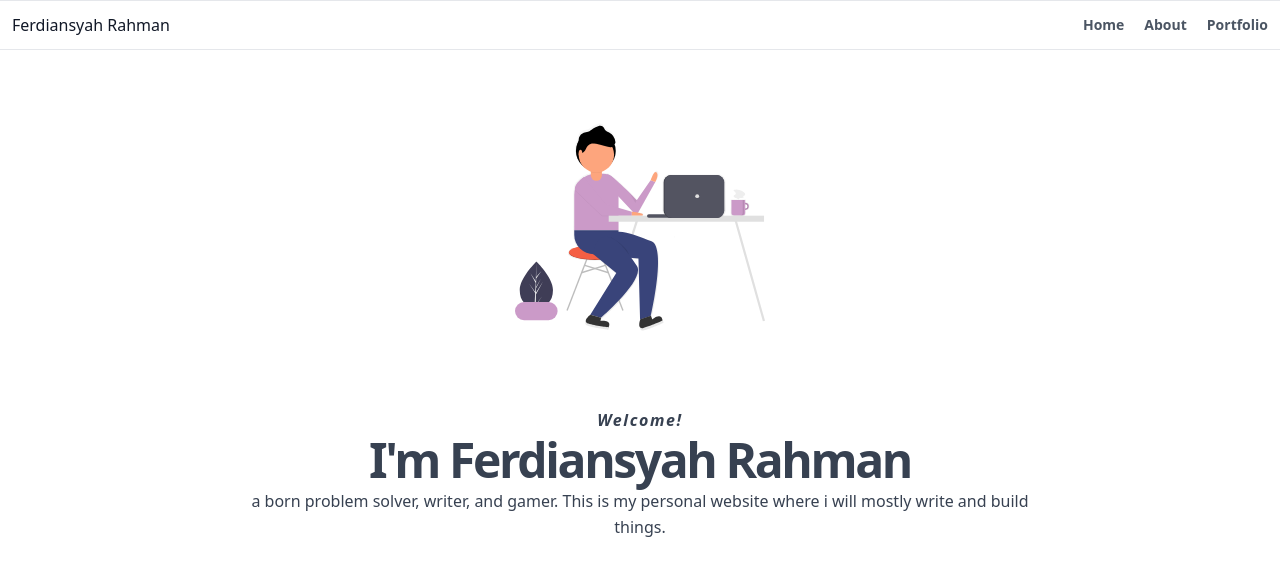
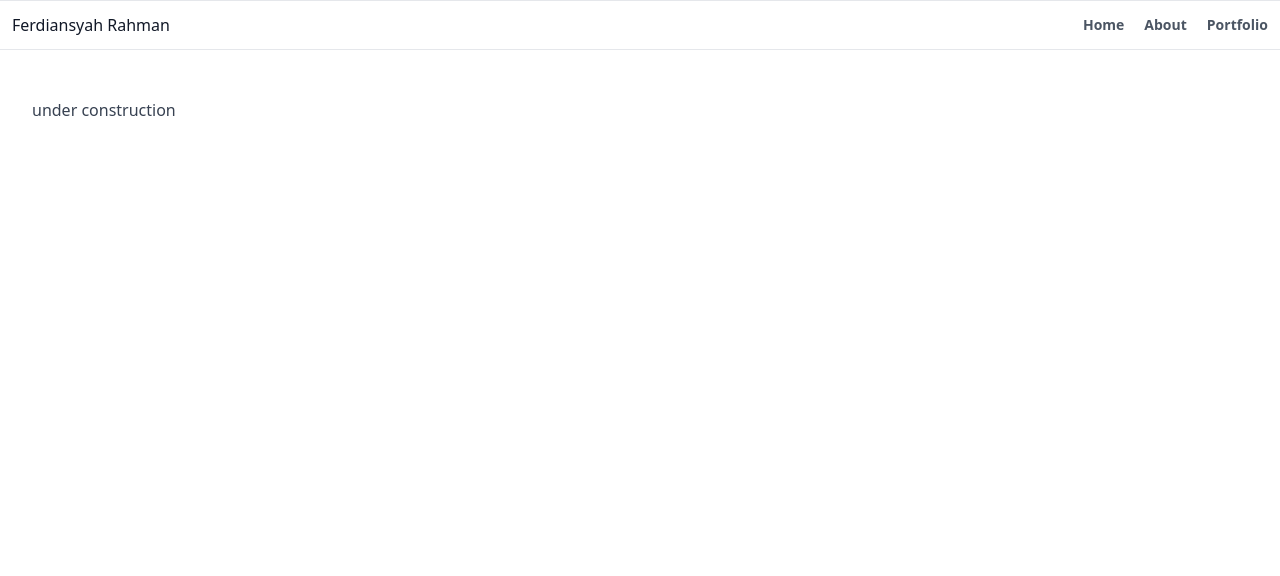
Before and after one commit to freakend/next-starter-tailwind, a Next.js app: page / in a window 1280 px wide. Shown: the top 576 px of the page. Built offline with nearby package versions, Linux system fonts and the light colour scheme.

Commit message:
Update index.js

```diff
--- a/pages/index.js
+++ b/pages/index.js
@@ -21,28 +21,10 @@ export default function IndexPage() {
 				/>
 			</Head>
 
-        <div className="md:flex md:justify-center md:pt-1 flex pt-20 justify-center">
-            <Image
-            alt="welcome"
-            src="/undrawhelo.svg"
-            width={250}
-            height={250}
-        />
-        </div>
+
 
         <section class="text-gray-700 body-font">
-            <div class="container px-2 pt-0 md:py-2 mx-auto lg:px-4">
-                <div class="flex flex-col w-full mb-12 text-left lg:text-center">
-                    <h2 class="mb-1 text-s font-semibold tracking-widest text-black-600 italic title-font">Welcome!</h2>
-                    <h1 class="mb-1 text-2xl font-semibold tracking-tighter text-black-800 sm:text-5xl title-font">
-                        I'm Ferdiansyah Rahman
-                    </h1>
-                    <p class="mx-auto text-base font-medium leading-relaxed text-gray-700 lg:w-2/3">
-                    a born problem solver, writer, and gamer. This is my personal website where i will mostly write and build things.
-                    </p>
-                </div>
-
-              </div>
+            <p>under construction</p>
         </section>
 
 
```
